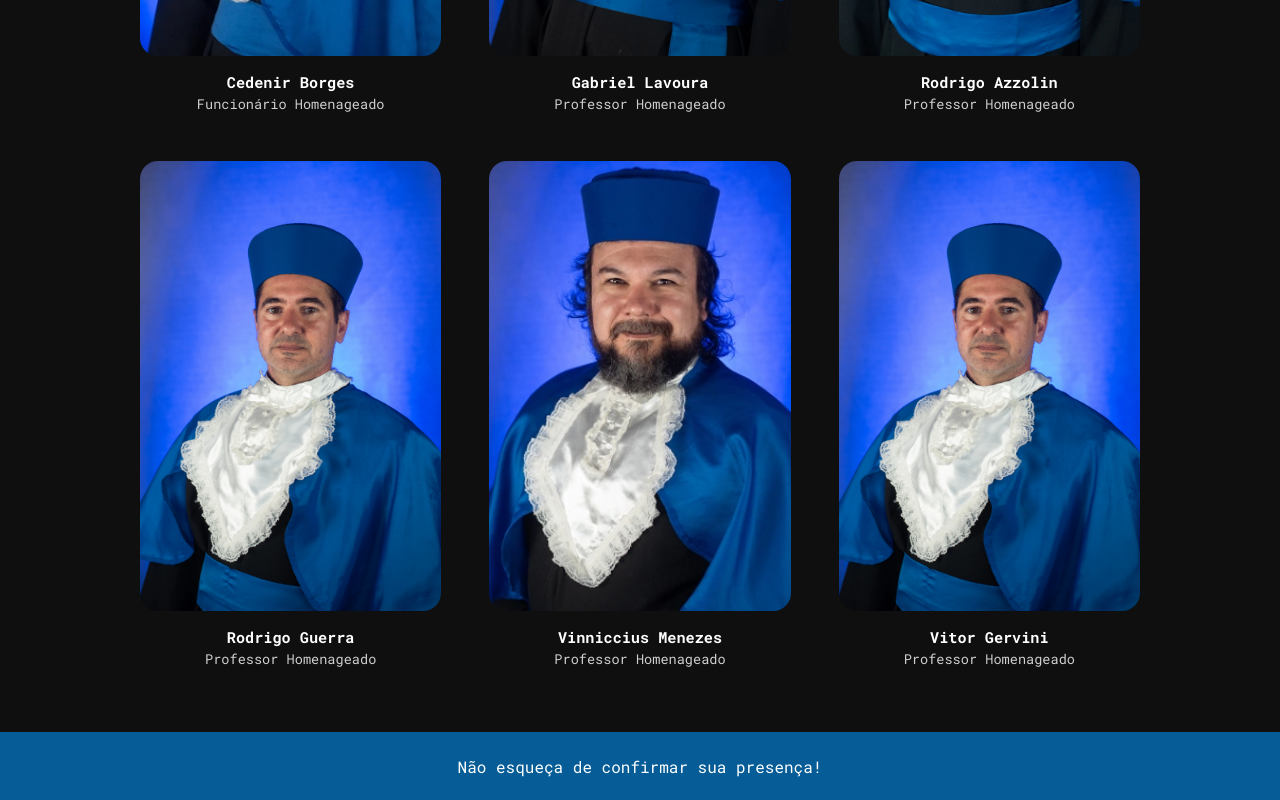
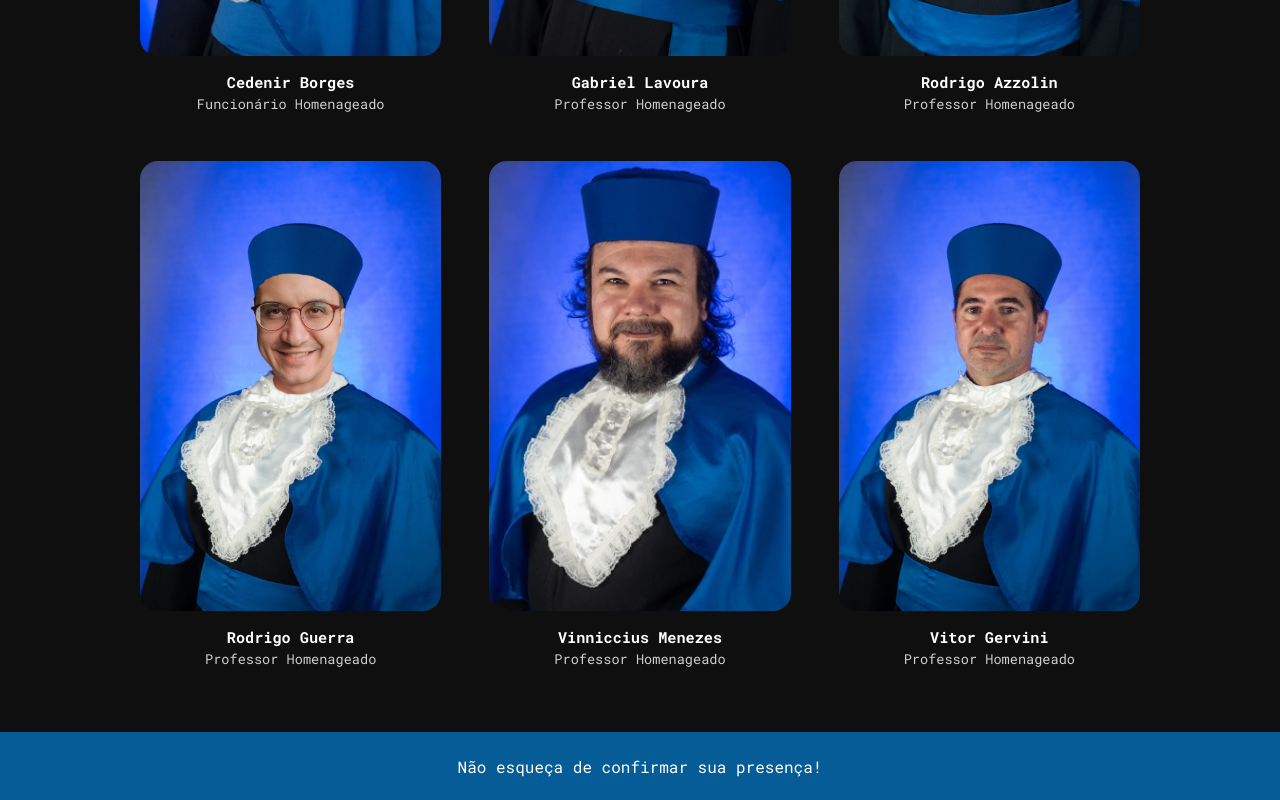
Before and after one commit to edrda/convite-formatura-engenharia-automacao-2026, a Vue app: page / in a window 1280 px wide. Shown: the part 4112-4912 px from the top of the page. Built offline with nearby package versions, Linux system fonts and the light colour scheme.

Commit message:
Change image for Rodrigo Guerra

```diff
--- a/src/components/HonoredPeopleSection.vue
+++ b/src/components/HonoredPeopleSection.vue
@@ -22,7 +22,7 @@ const homenageados = [
   {
     nome: 'Rodrigo Guerra',
     cargo: 'Professor Homenageado',
-    foto: '/images/homenageados/rodrigo-guerra.webp'
+    foto: '/images/homenageados/rodrigo-guerra.jpeg'
   },
   {
     nome: 'Vinniccius Menezes',
```
